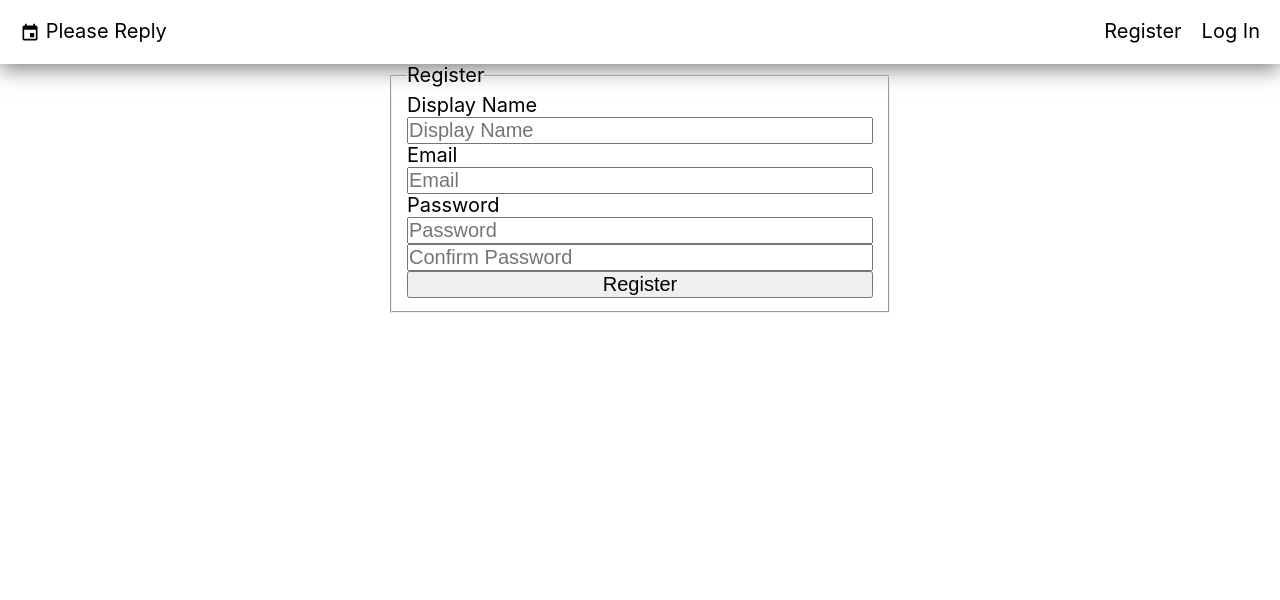
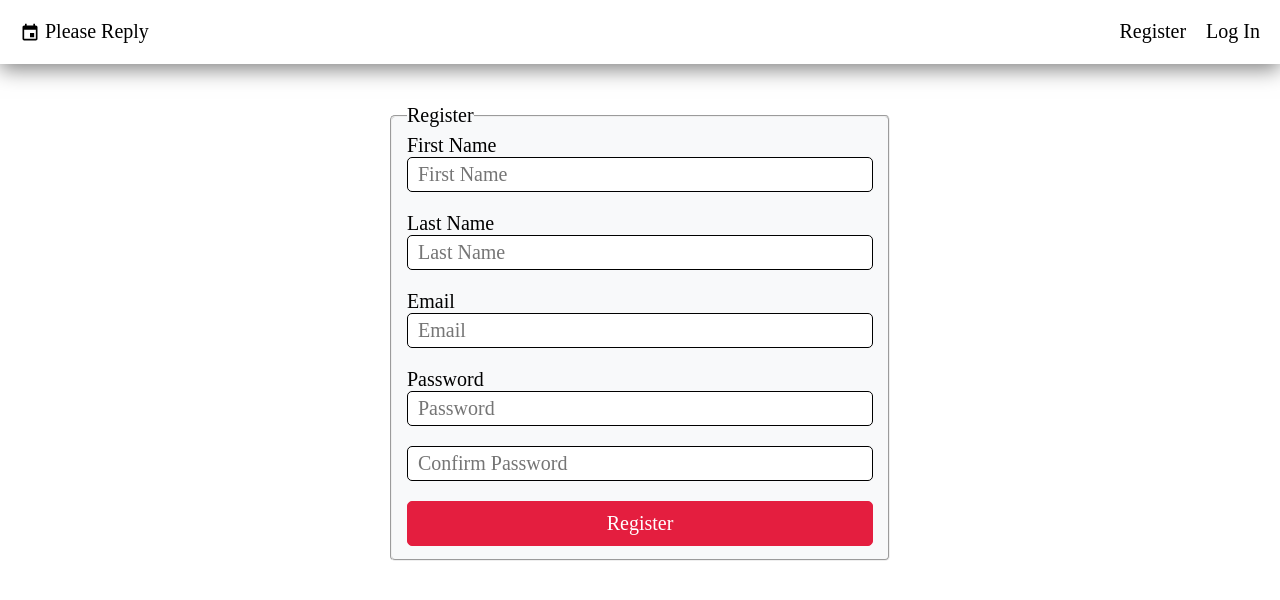
Before and after one commit to alvinwchou/please-reply, a React (Create React App) app: page /register in a window 1280 px wide. Shown: the top 600 px of the page. Built offline with nearby package versions, Linux system fonts and the light colour scheme; no server answers.

Commit message:
style: :lipstick: updated styling for register and login pages. changed display name to first name and last name

```diff
--- a/src/pages/LogIn.js
+++ b/src/pages/LogIn.js
@@ -50,7 +50,6 @@ function LogIn() {
             <form onSubmit={handleSubmit}>
                 <fieldset>
                     <legend>Log In</legend>
-                    {logInForm.errorMessage && <FormError errorMessage={logInForm.errorMessage} />}
                     <label htmlFor="email">Email</label>
                     <input
                         type="email"
@@ -71,7 +70,8 @@ function LogIn() {
                         onChange={handleChange}
                         value={logInForm.password}
                     />
-                    <button>Log In</button>
+                    {logInForm.errorMessage && <FormError errorMessage={logInForm.errorMessage} />}
+                    <button className="btn">Log In</button>
                 </fieldset>
             </form>
         </div>
--- a/src/pages/Register.js
+++ b/src/pages/Register.js
@@ -7,7 +7,8 @@ import { auth } from "../firebase";
 
 function Register({ registerUser }) {
     const [registrationForm, setRegistrationForm] = useState({
-        displayName: '',
+        firstName: '',
+        lastName: '',
         email: '',
         passOne: '',
         passTwo: '',
@@ -24,7 +25,9 @@ function Register({ registerUser }) {
     const handleSubmit = (e) => {
         e.preventDefault();
         const registrationInfo = {
-            displayName: registrationForm.displayName,
+            firstName: registrationForm.firstName,
+            lastName: registrationForm.lastName,
+            fullName: `${registrationForm.firstName} ${registrationForm.lastName}`,
             email: registrationForm.email,
             password: registrationForm.passOne,
         }
@@ -35,8 +38,8 @@ function Register({ registerUser }) {
             registrationInfo.password
         ).then(() => {
             // check for any auth errors
-            // pass the displayName back up to App.js so it can hold data at the top level
-            registerUser(registrationInfo.displayName);
+            // pass the firstName back up to App.js so it can hold data at the top level
+            registerUser(registrationInfo.firstName);
         }).catch(error => {
             if (error.message) {
                 setRegistrationForm({ ...registrationForm, 'errorMessage': error.message })
@@ -60,16 +63,25 @@ function Register({ registerUser }) {
             <form onSubmit={handleSubmit}>
                 <fieldset>
                     <legend>Register</legend>
-                    {registrationForm.errorMessage && <FormError errorMessage={registrationForm.errorMessage}/>}
-                    <label htmlFor="displayName">Display Name</label>
+                    <label htmlFor="firstName">First Name</label>
                     <input
                         type="text"
-                        name="displayName"
-                        id="displayName"
-                        placeholder="Display Name"
+                        name="firstName"
+                        id="firstName"
+                        placeholder="First Name"
                         required
                         onChange={handleChange}
-                        value={registrationForm.displayName}
+                        value={registrationForm.firstName}
+                    />
+                    <label htmlFor="lastName">Last Name</label>
+                    <input
+                        type="text"
+                        name="lastName"
+                        id="lastName"
+                        placeholder="Last Name"
+                        required
+                        onChange={handleChange}
+                        value={registrationForm.lastName}
                     />
                     <label htmlFor="email">Email</label>
                     <input
@@ -100,7 +112,8 @@ function Register({ registerUser }) {
                         onChange={handleChange}
                         value={registrationForm.passTwo}
                     />
-                    <button>Register</button>
+                    {registrationForm.errorMessage && <FormError errorMessage={registrationForm.errorMessage}/>}
+                    <button className="btn">Register</button>
                 </fieldset>
             </form>
         </div>
--- a/src/styles/sass/partials/_baseStyles.scss
+++ b/src/styles/sass/partials/_baseStyles.scss
@@ -3,6 +3,7 @@
 * {
     margin: 0;
     padding: 0;
+    font-family: 'Times New Roman', Times, serif;
 }
 
 html {
@@ -23,6 +24,18 @@ a {
     color: black;
 }
 
+button {
+    background-color: transparent;
+    border: none;
+    padding: 0;
+    font-family: inherit;
+    cursor: pointer;
+}
+
+input {
+    font-family: inherit;
+}
+
 svg {
     vertical-align: middle;
 }
@@ -31,5 +44,25 @@ svg {
     padding: 0.5rem;
     border: 1px solid $primary;
     border-radius: 5px;
-    cursor: pointer;
 }
+
+fieldset {
+    width: min(90%, 500px);
+    margin: 0 auto;
+    display: flex;
+    flex-direction: column;
+    background-color: rgb(248, 249, 250);
+    border-radius: 5px;
+    input {
+        margin-bottom: 1rem;
+        padding: 0.25rem 0.5rem;
+        border: 1px solid black;
+        border-radius: 5px;
+    }
+    button {
+        background-color: $primary;
+        &:hover {
+            background-color: #be1834;
+        }
+    }
+}
--- /dev/null
+++ b/src/styles/sass/partials/_formError.scss
@@ -0,0 +1,5 @@
+// formError.scss
+
+.formError {
+    margin-bottom: 1rem;
+}
--- a/src/styles/sass/partials/_home.scss
+++ b/src/styles/sass/partials/_home.scss
@@ -6,7 +6,7 @@
     justify-content: center;
     align-items: center;
     height: 50vh;
-    padding: 0 2rem;
+    padding: 2rem;
     text-align: center;
     .onboarding {
         width: 300px;
--- a/src/styles/sass/partials/_register.scss
+++ b/src/styles/sass/partials/_register.scss
@@ -1,10 +1,5 @@
 // register.scss
 
 .register {
-    fieldset {
-        width: min(90%, 500px);
-        margin: 0 auto;
-        display: flex;
-        flex-direction: column;
-    }
+    padding: 2rem;
 }
--- a/src/styles/sass/partials/_typography.scss
+++ b/src/styles/sass/partials/_typography.scss
@@ -19,3 +19,11 @@ h1 {
         color: white;
     }
 }
+
+fieldset button {
+    color: white;
+}
+
+.formError {
+    color: $primary;
+}
--- a/src/styles/sass/styles.scss
+++ b/src/styles/sass/styles.scss
@@ -6,3 +6,4 @@
 @import './partials/home';
 @import './partials/register';
 @import './partials/logIn';
+@import './partials/formError';
--- a/src/styles/styles.css
+++ b/src/styles/styles.css
@@ -233,6 +233,7 @@ template {
 * {
   margin: 0;
   padding: 0;
+  font-family: "Times New Roman", Times, serif;
 }
 
 html {
@@ -253,6 +254,18 @@ a {
   color: black;
 }
 
+button {
+  background-color: transparent;
+  border: none;
+  padding: 0;
+  font-family: inherit;
+  cursor: pointer;
+}
+
+input {
+  font-family: inherit;
+}
+
 svg {
   vertical-align: middle;
 }
@@ -261,7 +274,32 @@ svg {
   padding: 0.5rem;
   border: 1px solid #e41e3f;
   border-radius: 5px;
-  cursor: pointer;
+}
+
+fieldset {
+  width: min(90%, 500px);
+  margin: 0 auto;
+  display: -webkit-box;
+  display: -ms-flexbox;
+  display: flex;
+  -webkit-box-orient: vertical;
+  -webkit-box-direction: normal;
+      -ms-flex-direction: column;
+          flex-direction: column;
+  background-color: rgb(248, 249, 250);
+  border-radius: 5px;
+}
+fieldset input {
+  margin-bottom: 1rem;
+  padding: 0.25rem 0.5rem;
+  border: 1px solid black;
+  border-radius: 5px;
+}
+fieldset button {
+  background-color: #e41e3f;
+}
+fieldset button:hover {
+  background-color: #be1834;
 }
 
 .navigation a:hover {
@@ -282,6 +320,14 @@ h1 {
 }
 .home a:hover {
   color: white;
+}
+
+fieldset button {
+  color: white;
+}
+
+.formError {
+  color: #e41e3f;
 }
 
 .navigation {
@@ -325,7 +371,7 @@ h1 {
       -ms-flex-align: center;
           align-items: center;
   height: 50vh;
-  padding: 0 2rem;
+  padding: 2rem;
   text-align: center;
 }
 .home .onboarding {
@@ -345,26 +391,14 @@ h1 {
   background-color: #e41e3f;
 }
 
-.register fieldset {
-  width: min(90%, 500px);
-  margin: 0 auto;
-  display: -webkit-box;
-  display: -ms-flexbox;
-  display: flex;
-  -webkit-box-orient: vertical;
-  -webkit-box-direction: normal;
-      -ms-flex-direction: column;
-          flex-direction: column;
+.register {
+  padding: 2rem;
 }
 
-.logIn fieldset {
-  width: min(90%, 500px);
-  margin: 0 auto;
-  display: -webkit-box;
-  display: -ms-flexbox;
-  display: flex;
-  -webkit-box-orient: vertical;
-  -webkit-box-direction: normal;
-      -ms-flex-direction: column;
-          flex-direction: column;
+.logIn {
+  padding: 2rem;
 }
+
+.formError {
+  margin-bottom: 1rem;
+}
```
Also changed, not shown: src/styles/sass/partials/_logIn.scss (+1 -6 lines), src/styles/styles.min.css.
